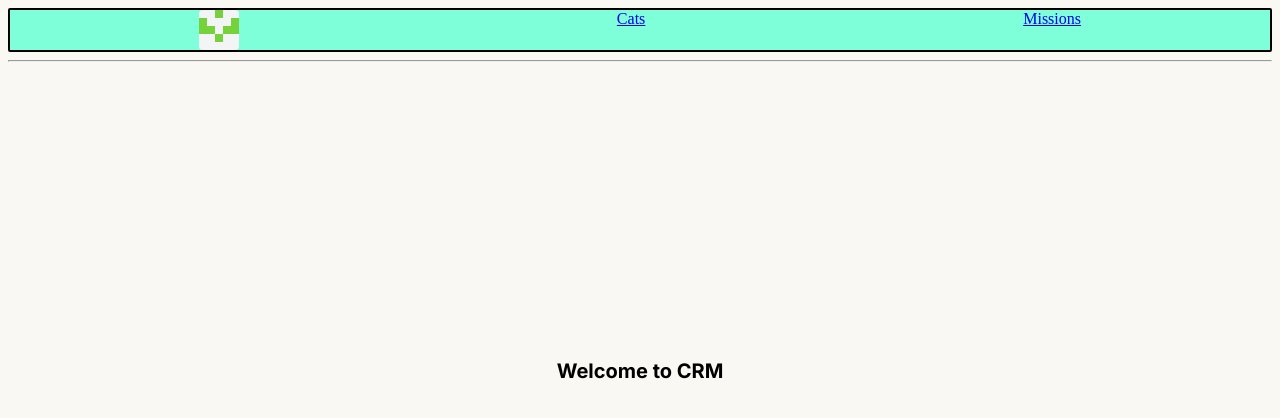
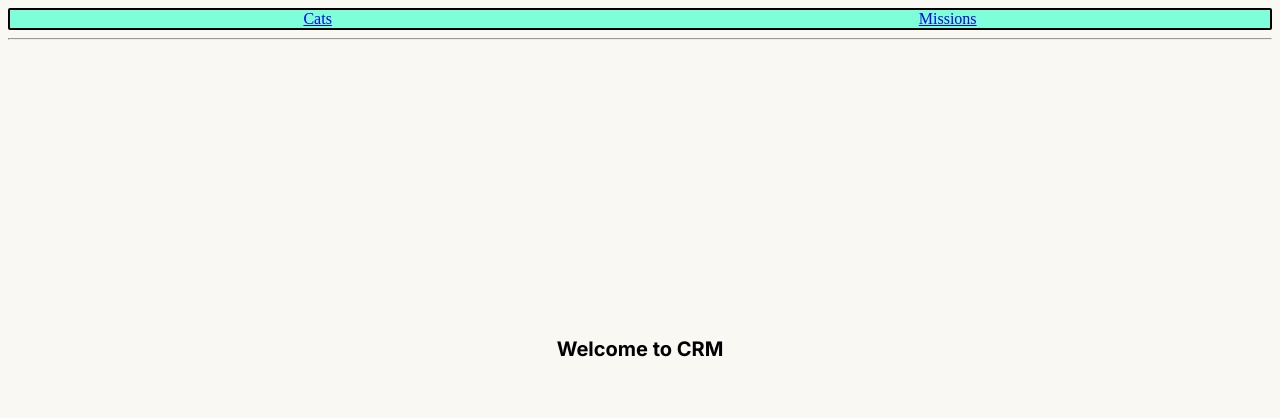
Before and after one commit to LonerLykos/CRM_system, a Next.js app in the folder frontend/: page / in a window 1280 px wide. Shown: the top 418 px of the page. Built offline with nearby package versions, Linux system fonts and the light colour scheme.

Commit message:
add avatar generation

```diff
--- a/frontend/package.json
+++ b/frontend/package.json
@@ -10,7 +10,6 @@
   },
   "dependencies": {
     "@hookform/resolvers": "^5.2.2",
-    "minidenticons": "^4.2.1",
     "next": "16.1.6",
     "react": "19.2.3",
     "react-dom": "19.2.3",
--- a/frontend/src/shared/ui/UserAvatar/UserAvatar.tsx
+++ b/frontend/src/shared/ui/UserAvatar/UserAvatar.tsx
@@ -1,51 +1,21 @@
-import React from 'react';
-
-interface Props {
-  hash: string;
-}
-
-export const UserAvatar = ({ hash }: Props) => {
-  const mainColor = `#${hash.substring(0, 6)}`;
-
-  const grid = new Array(25).fill(false);
+export const UserAvatar = ({ hash }: { hash: string }) => {
+  const color = `#${hash.substring(0, 6)}`;
+  const grid = [];
 
   for (let i = 0; i < 15; i++) {
-    const isActive = hash.charCodeAt(i % hash.length) % 2 === 0;
-
-    const row = Math.floor(i / 3);
-    const col = i % 3;
-
-    grid[row * 5 + col] = isActive;
-
-    if (col < 2) {
-      grid[row * 5 + (4 - col)] = isActive;
+    if (hash.charCodeAt(i) % 2 === 0) {
+        const row = Math.floor(i / 3);
+        const col = i % 3;
+        grid.push({ x: col, y: row });
+        if (col < 2) grid.push({ x: 4 - col, y: row });
     }
   }
 
   return (
-    <svg
-      width={40}
-      height={40}
-      viewBox="0 0 5 5"
-      style={{
-        borderRadius: '4px',
-        backgroundColor: '#F3F4F6',
-        display: 'block'
-      }}
-    >
-      {grid.map((active, index) => {
-        if (!active) return null;
-        return (
-          <rect
-            key={index}
-            x={index % 5}
-            y={Math.floor(index / 5)}
-            width="1"
-            height="1"
-            fill={mainColor}
-          />
-        );
-      })}
+    <svg width="40" height="40" viewBox="0 0 5 5" style={{ borderRadius: '4px', backgroundColor: '#eee' }}>
+      {grid.map((p, i) => (
+        <rect key={i} x={p.x} y={p.y} width="1" height="1" fill={color} />
+      ))}
     </svg>
   );
 };
--- a/frontend/src/widgets/menu/Menu.tsx
+++ b/frontend/src/widgets/menu/Menu.tsx
@@ -1,13 +1,11 @@
 import Link from "next/link";
 import styles from "./Menu.module.sass"
-import {UserAvatar} from "@/shared/ui/UserAvatar/UserAvatar";
 
 const Menu = async () => {
 
     return (
         <div className={styles.mainMenu}>
             <nav className={styles.navigate}>
-                <UserAvatar hash={'75d23af433e0cea4c0e45a56dba18b30'}/>
                 <Link href="/cats">Cats</Link>
                 <Link href="/missions">Missions</Link>
             </nav>
```
Also changed, not shown: 1 other file (tests, documents, lock files or other folders).
